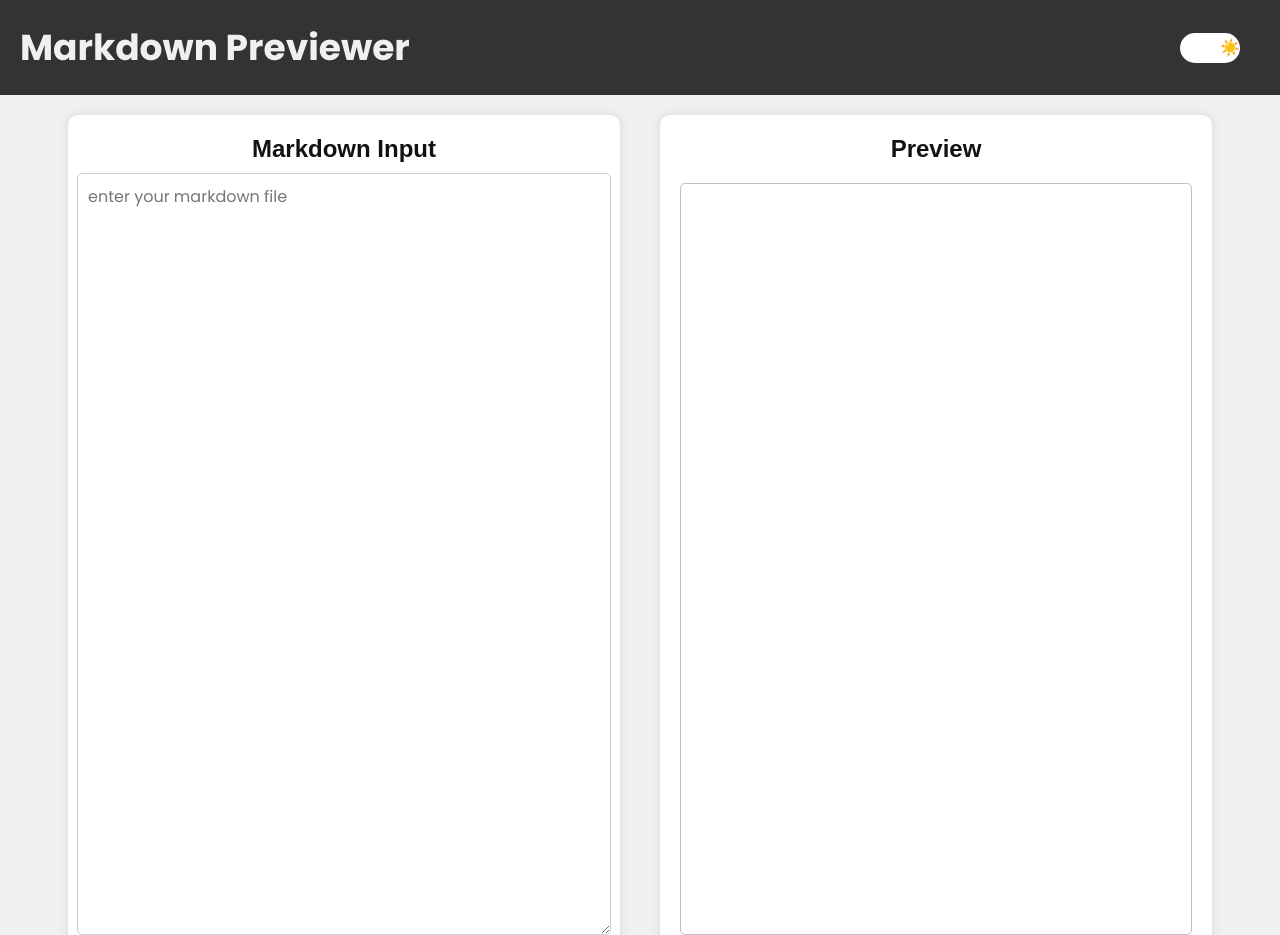
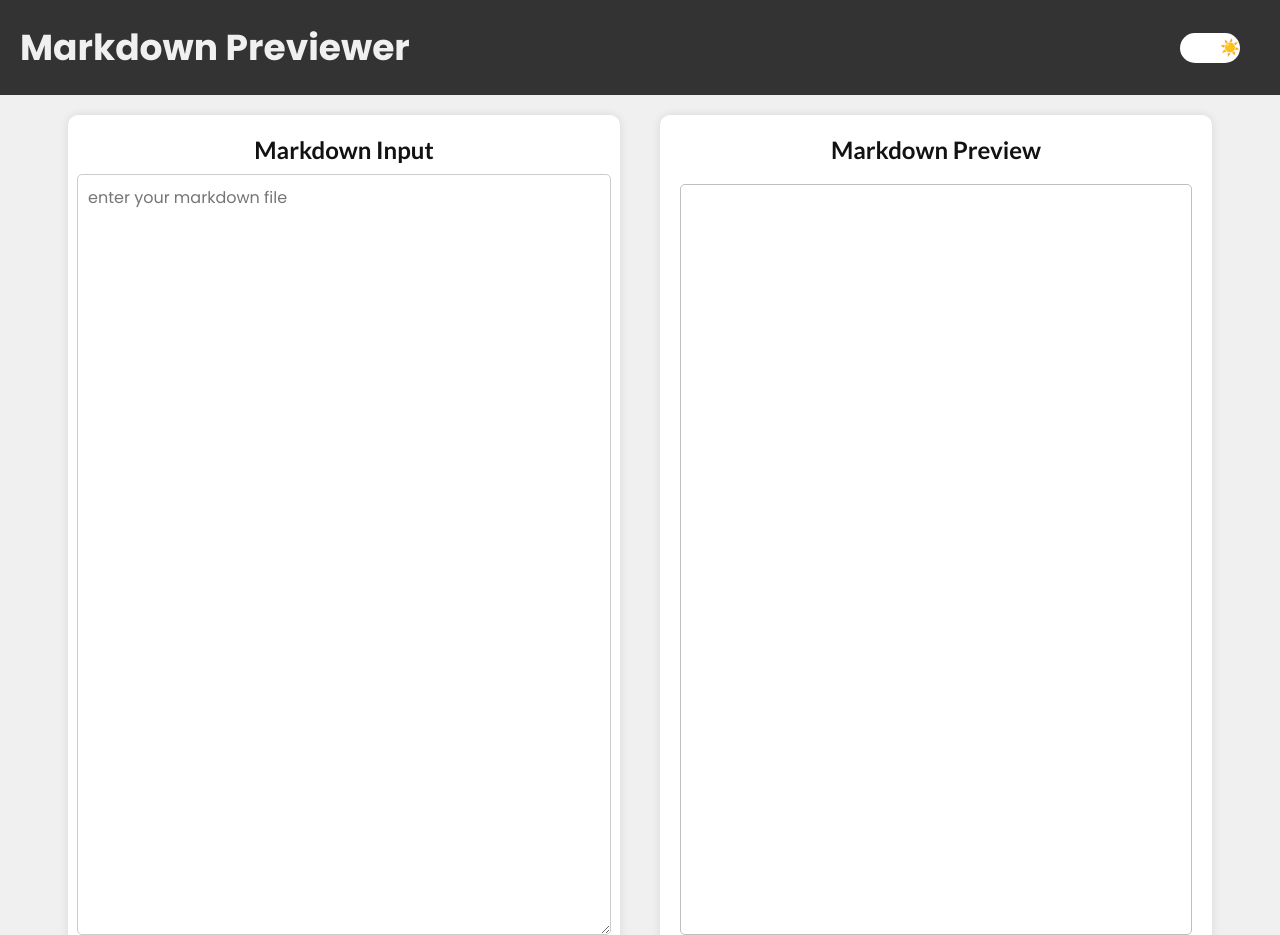
Before and after one commit to hirentimbadiya/Markdown-Previewer, a plain HTML site: page index.html in a window 1280 px wide. Shown: the top 935 px of the page. Drawn offline with nearby package versions, Linux system fonts and the light colour scheme.

Commit message:
changed name and font-family
Signed-off-by: heyhiru <hirentimbadiya74@gmail.com>

```diff
--- a/index.html
+++ b/index.html
@@ -32,7 +32,7 @@
         </div>
 
         <div class="preview-area">
-          <h2 class="markdown-input">Preview</h2>
+          <h2 class="markdown-input">Markdown Preview</h2>
           <div id="markdown-preview"></div>
 
         </div>
--- a/style.css
+++ b/style.css
@@ -1,5 +1,5 @@
 @import url('https://fonts.googleapis.com/css2?family=Poppins:wght@100;200;300;400;500;600;700;800;900&display=swap');
-
+@import url('https://fonts.googleapis.com/css2?family=Lato:wght@700&display=swap');
 * {
 	font-family: 'Poppins', sans-serif;
   font-size: 16px;
@@ -204,16 +204,15 @@ body, h1, h2, p, textarea {
   h2 {
     font-size: 24px;
     margin-bottom: 10px;
+    font-family: 'Lato', sans-serif;
   }
 
   .dark-mode h2{
     color: #ddddddff;
-    font-family: Arial, sans-serif;
   }
 
   .light-mode h2{
     color: #121212ff;
-    font-family: Arial, sans-serif;
   }
 
 
```
